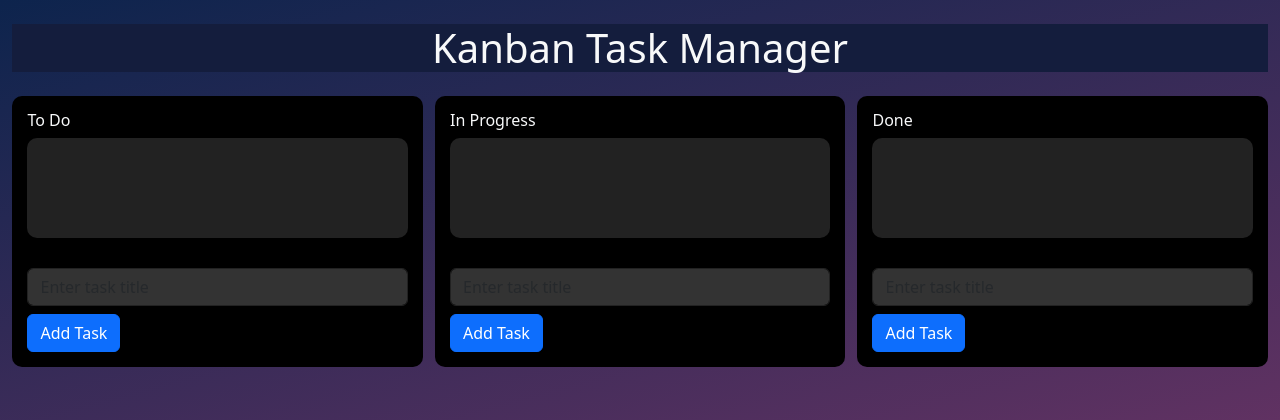
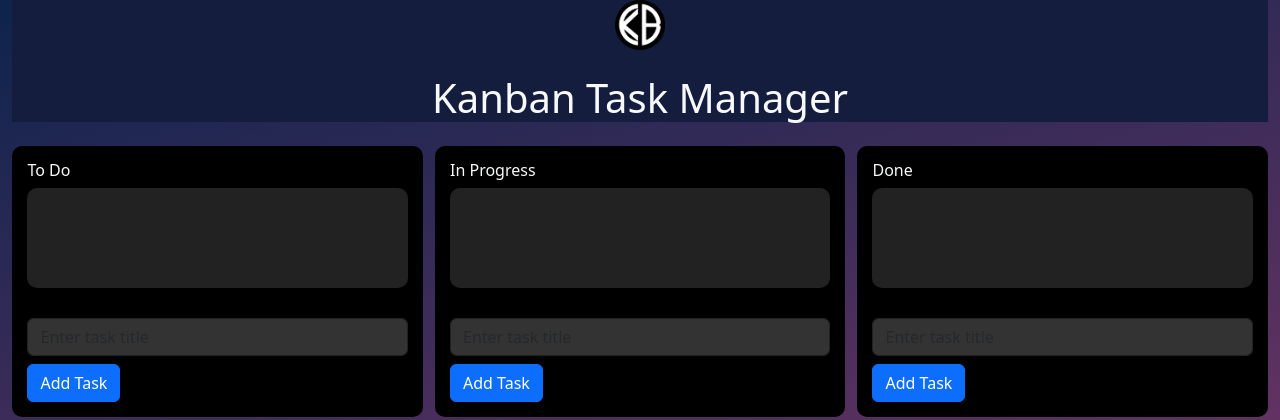
Before and after one commit to Garschke/kanban-task-manager, a Flask app: page /kanban in a window 1280 px wide. Shown: the top 420 px of the page. Run offline with Flask 3, Linux system fonts and the light colour scheme; data that the repository does not hold is empty; some libraries are stand-ins or nearby versions.

Commit message:
Add logo link to Kanban Task Manager header

```diff
--- a/templates/index.html
+++ b/templates/index.html
@@ -15,6 +15,9 @@
 <body class="text-light gradient-background">
     <div class="container-fluid">
         <div class="col text-center title_background">
+            <a href="{{ url_for('landing_page') }}">
+                <img src="{{ url_for('static', filename='images/kanban_logo.png') }}" alt="Kanban" width="50px">
+            </a>
             <h1 class="my-4">Kanban Task Manager</h1>
         </div>
 
```
